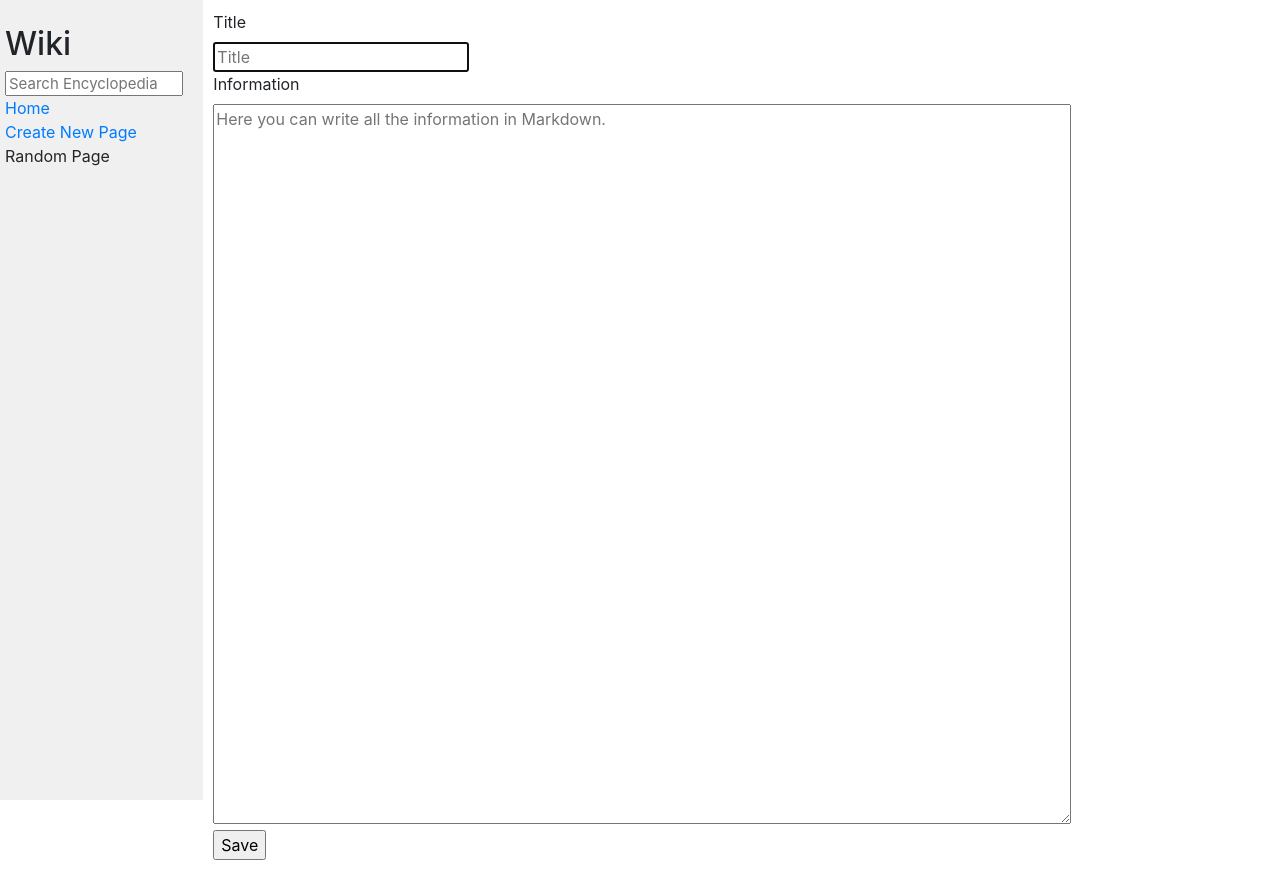
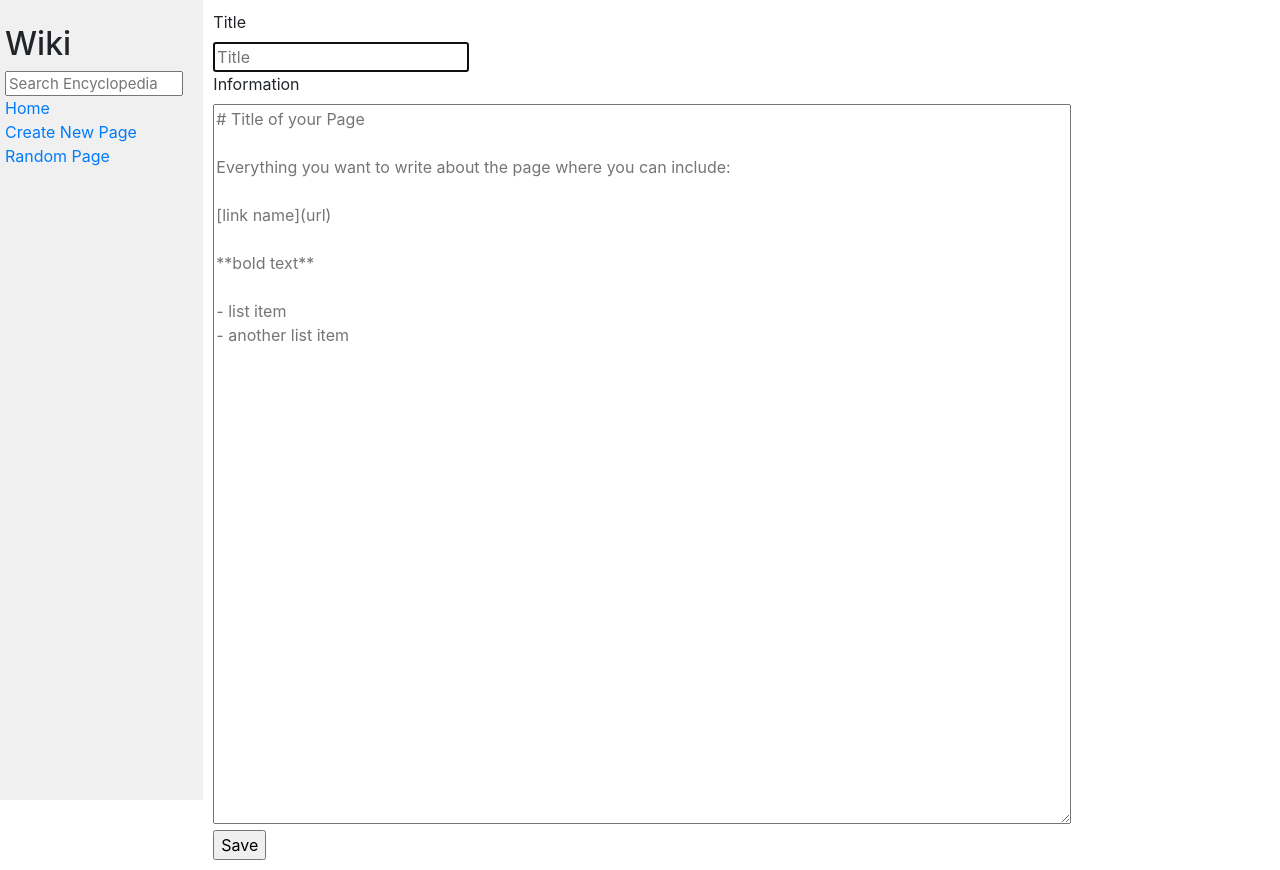
Before and after one commit to rodrigologar/wiki, a Django app: page /new_page/ in a window 1280 px wide. Run offline with Django 3.2, Linux system fonts and the light colour scheme; some libraries are stand-ins or nearby versions.

Commit message:
finished

```diff
--- a/encyclopedia/templates/encyclopedia/entries.html
+++ b/encyclopedia/templates/encyclopedia/entries.html
@@ -6,4 +6,8 @@
 
 {% block body %}
     {{ entry|safe }}
+    <form action="{% url 'entries' title %}" method="post">
+        {% csrf_token %}
+        <input type="submit" value="Edit">
+    </form>
 {% endblock %}
--- a/encyclopedia/templates/encyclopedia/layout.html
+++ b/encyclopedia/templates/encyclopedia/layout.html
@@ -13,7 +13,6 @@
             <div class="sidebar col-lg-2 col-md-3">
                 <h2>Wiki</h2>
                 <form action="{% url 'search' %}" method="get">
-                    {% csrf_token %}
                     <input class="search" type="text" name="q" placeholder="Search Encyclopedia">
                 </form>
                 <div>
@@ -23,7 +22,7 @@
                     <a href="{% url 'new_page' %}">Create New Page</a>
                 </div>
                 <div>
-                    Random Page
+                    <a href="{% url 'random' %}">Random Page</a>
                 </div>
                 {% block nav %}
                 {% endblock %}
--- a/encyclopedia/templates/encyclopedia/new_page.html
+++ b/encyclopedia/templates/encyclopedia/new_page.html
@@ -13,7 +13,16 @@
         </div>
         <label for="info">Information</label>
         <div class="markdown_textarea">
-            <textarea name="info" id="info" cols="10" rows="5" placeholder="Here you can write all the information in Markdown." required></textarea>
+            <textarea name="info" id="info" cols="10" rows="5" placeholder="# Title of your Page
+
+Everything you want to write about the page where you can include:
+
+[link name](url)
+
+**bold text**
+
+- list item
+- another list item" required></textarea>
         </div>
         <div class="submit">
             <input type="submit" value="Save">
--- a/encyclopedia/urls.py
+++ b/encyclopedia/urls.py
@@ -6,5 +6,7 @@
     path("", views.index, name="index"),
     path("wiki/<str:title>", views.entries, name="entries"),
     path("search/", views.search, name="search"),
-    path("new_page/", views.new_page, name="new_page")
+    path("new_page/", views.new_page, name="new_page"),
+    path("edit_page/", views.edit_page, name="edit_page"),
+    path("random/", views.random, name="random")
 ]
--- a/encyclopedia/views.py
+++ b/encyclopedia/views.py
@@ -1,6 +1,7 @@
 from django.http import request
 from django.shortcuts import redirect, render
 from django import forms
+from django.http import HttpResponse
 
 from . import methods
 from . import util
@@ -11,6 +12,13 @@
     })
 
 def entries(request, title):
+    if request.method == "POST":
+        content = util.get_entry(title)
+        return render(request, "encyclopedia/edit_page.html", {
+            "title":title,
+            "content":content
+        })
+
     return render(request, "encyclopedia/entries.html", {
         "title": title,
         "entry": methods.mdConversion(title)
@@ -49,7 +57,28 @@
             util.save_entry(title, content)
             return render(request, "encyclopedia/entries.html", {
                 "title":title,
-                "entry":methods.mdConversion(content)
+                "entry":methods.mdConversion(title)
             })
-    else:
-        return render(request, "encyclopedia/new_page.html")
+
+    return render(request, "encyclopedia/new_page.html")
+
+def edit_page(request):
+    title = request.GET["title"]
+    content = request.GET["info"]
+
+    util.save_entry(title, content)
+
+    return render(request, "encyclopedia/entries.html", {
+            "title":title,
+            "entry":methods.mdConversion(title)
+    })
+
+def random(request):
+    entries = util.list_entries()
+    index = methods.randomPageGenerator()
+    random_entry = entries[index]
+
+    return render(request, "encyclopedia/entries.html", {
+        "title":random_entry,
+        "entry":methods.mdConversion(random_entry)
+    })
```
Also changed, not shown: encyclopedia/methods.py (+8 -0 lines), encyclopedia/templates/encyclopedia/edit_page.html (added, +21 -0 lines), entries/C (programming language).md (added, +3 -0 lines), entries/CS50.md (added, +8 -0 lines), entries/CSS.md (+1 -1 lines), entries/Elon Musk.md (added, +3 -0 lines), entries/Python.md (+1 -1 lines), entries/React JS.md (added, +3 -0 lines).
